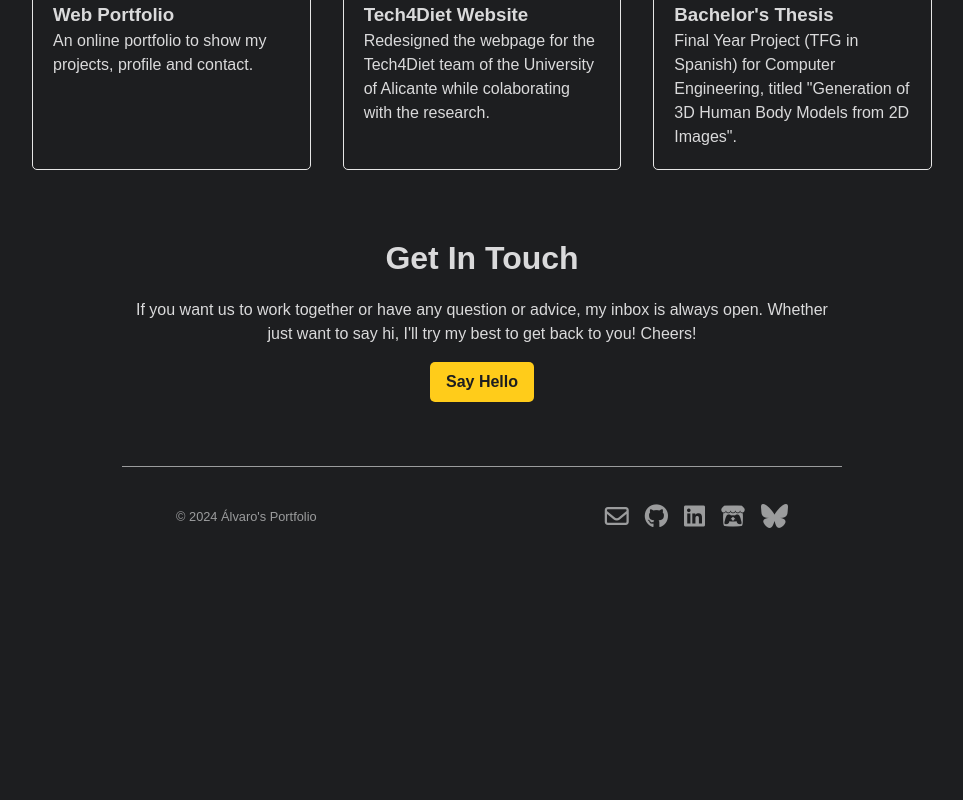
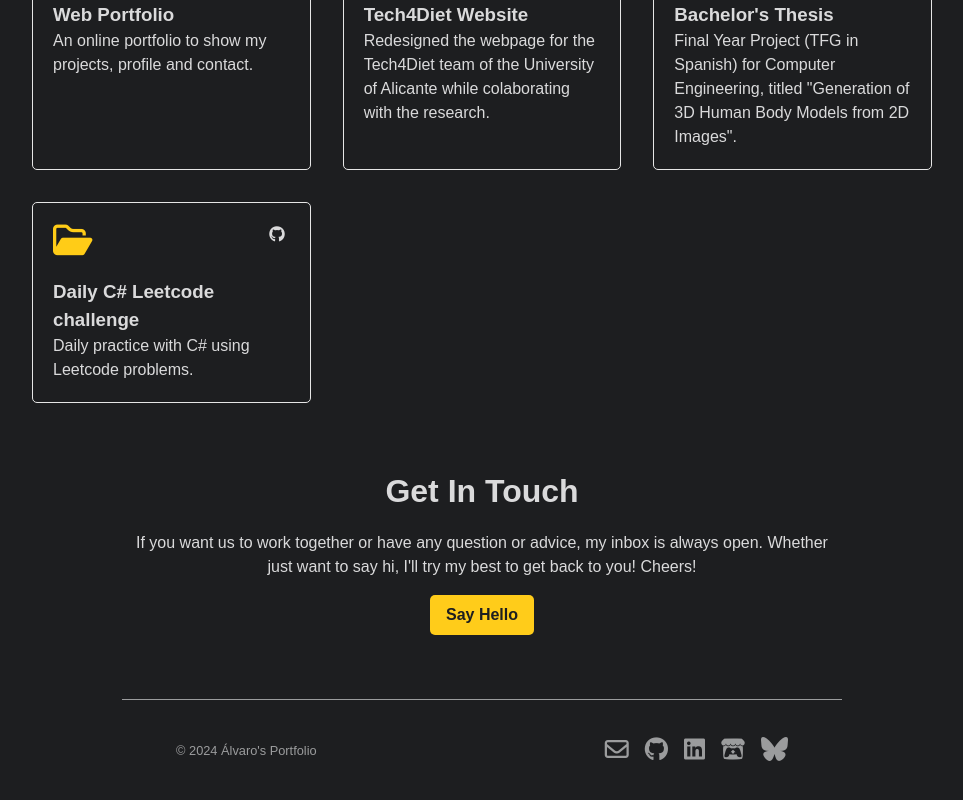
Before and after one commit to alvaro4MG/personal-portfolio, a Next.js app: page / in a window 1280 px wide. Shown: the part 2011-2811 px from the top of the page, without its empty margins (158-1121 px from the left). Before the commit the page ends 2578 px from the top, so only its background shows below. Built offline with nearby package versions, Linux system fonts and the light colour scheme.

Commit message:
Added Leetcode daily challenges to projects' list

```diff
--- a/src/components/home/projectsList.js
+++ b/src/components/home/projectsList.js
@@ -22,7 +22,16 @@ export const projectData = [
 			'Final Year Project (TFG in Spanish) for Computer Engineering, titled "Generation of 3D Human Body Models from 2D Images".',
 		link: 'https://rua.ua.es/dspace/handle/10045/154744',
 		icon: 'fa-solid fa-globe'
-	}/*
+	},
+	{
+		id: 4,
+		title: 'Daily C# Leetcode challenge',
+		description:
+			'Daily practice with C# using Leetcode problems.',
+		link: 'https://github.com/alvaro4MG/leetcode-problems',
+		icon: 'fa-brands fa-github'
+	}
+	/*
 	,{
 		id: ,
 		title: '',
```
